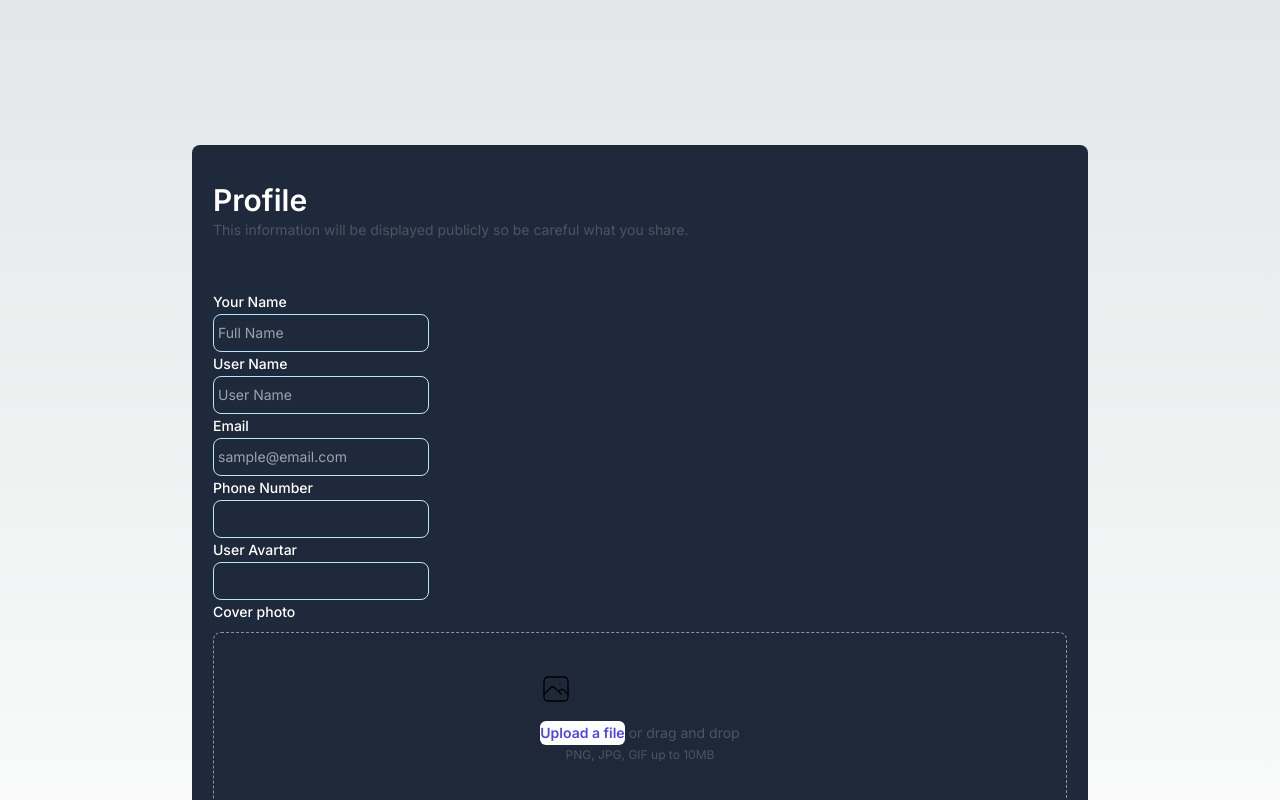
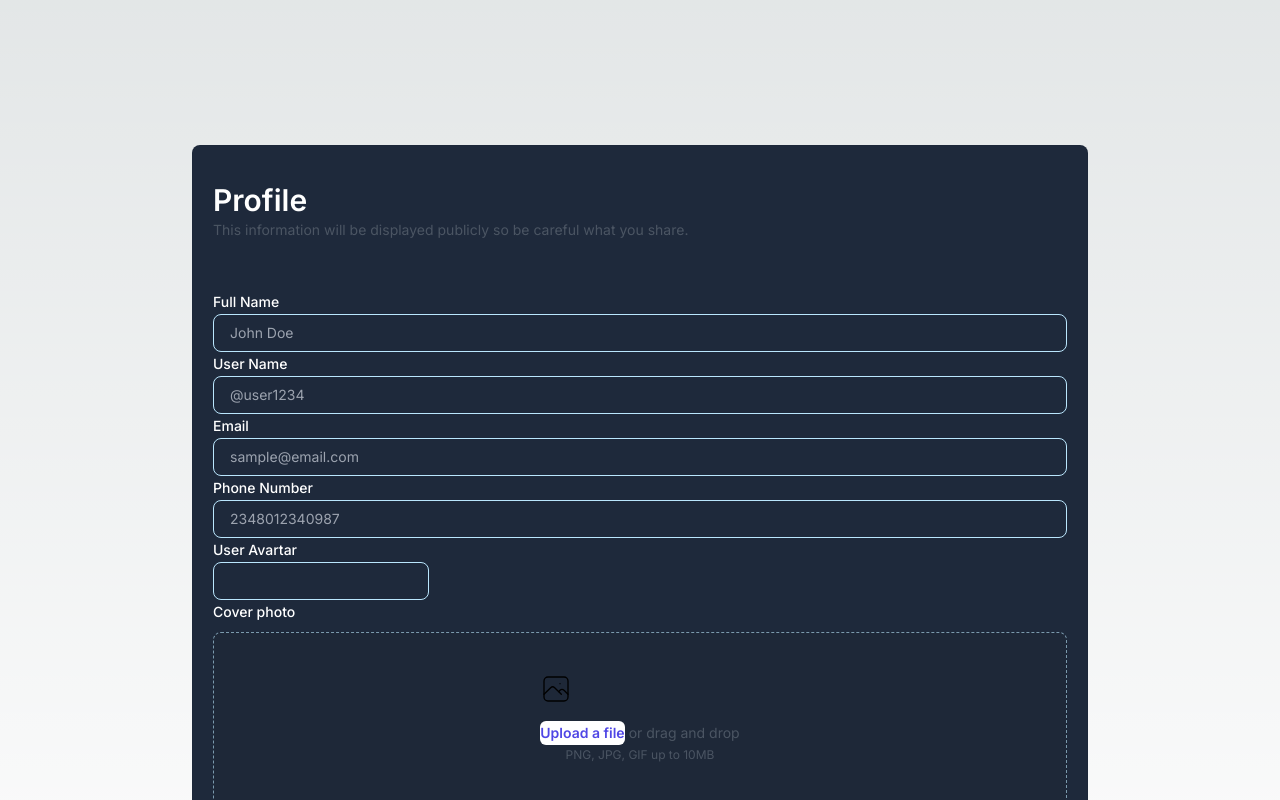
Before and after one commit to Adekoye-Adewale/supabase-data-storage, a Next.js app: page /profile-page in a window 1280 px wide. Shown: the part 487-1287 px from the top of the page. Built offline with nearby package versions, Linux system fonts and the light colour scheme; no server answers.

Commit message:
Update page.jsx

```diff
--- a/src/app/profile-page/page.jsx
+++ b/src/app/profile-page/page.jsx
@@ -54,13 +54,13 @@ export default function ProfilePage() {
                             htmlFor="name"
                             className="block text-sm font-medium leading-6 text-white"
                         >
-                            Your Name
+                            Full Name
                         </label>
                         <input
                             type="text"
                             name="name"
-                            placeholder="Full Name"
-                            className="block flex-1 rounded-lg border-solid border border-sky-200 bg-transparent py-1.5 pl-1 text-gray-900 placeholder:text-gray-400 focus:ring-0 sm:text-sm sm:leading-6" />
+                            placeholder="John Doe"
+                            className="block w-full rounded-lg border-solid border border-sky-200 bg-transparent py-1.5 pl-4 text-gray-900 placeholder:text-gray-400 focus:ring-0 sm:text-sm sm:leading-6" />
                     </span>
 
                     <span>
@@ -73,31 +73,66 @@ export default function ProfilePage() {
                         <input
                             type="text"
                             name="userName"
-                            placeholder="User Name"
-                            className="block flex-1 rounded-lg border-solid border border-sky-200 bg-transparent py-1.5 pl-1 text-gray-900 placeholder:text-gray-400 focus:ring-0 sm:text-sm sm:leading-6"
+                            placeholder="@user1234"
+                            className="block w-full rounded-lg border-solid border border-sky-200 bg-transparent py-1.5 pl-4 text-gray-900 placeholder:text-gray-400 focus:ring-0 sm:text-sm sm:leading-6"
                         />
                     </span>
 
                     <span>
-                        <label htmlFor="email" className="block text-sm font-medium leading-6 text-white">Email</label>
-                        <input type="email" name="email" placeholder="sample@email.com" className="block flex-1 rounded-lg border-solid border border-sky-200 bg-transparent py-1.5 pl-1 text-gray-900 placeholder:text-gray-400 focus:ring-0 sm:text-sm sm:leading-6" />
+                        <label
+                            htmlFor="email"
+                            className="block text-sm font-medium leading-6 text-white"
+                        >
+                            Email
+                        </label>
+                        <input
+                            type="email"
+                            name="email"
+                            placeholder="sample@email.com"
+                            className="block w-full rounded-lg border-solid border border-sky-200 bg-transparent py-1.5 pl-4 text-gray-900 placeholder:text-gray-400 focus:ring-0 sm:text-sm sm:leading-6"
+                        />
                     </span>
 
                     <span>
-                        <label htmlFor="phoneNumber" className="block text-sm font-medium leading-6 text-white">Phone Number</label>
-                        <input type="tel" name="phoneNumber" id="phoneNumber" className="block flex-1 rounded-lg border-solid border border-sky-200 bg-transparent py-1.5 pl-1 text-gray-900 placeholder:text-gray-400 focus:ring-0 sm:text-sm sm:leading-6" />
+                        <label
+                            htmlFor="phoneNumber"
+                            className="block text-sm font-medium leading-6 text-white"
+                        >
+                            Phone Number
+                        </label>
+                        <input
+                            type="tel"
+                            name="phoneNumber"
+                            placeholder="2348012340987"
+                            id="phoneNumber"
+                            className="block w-full rounded-lg border-solid border border-sky-200 bg-transparent py-1.5 pl-4 text-gray-900 placeholder:text-gray-400 focus:ring-0 sm:text-sm sm:leading-6"
+                        />
                     </span>
 
                     <span>
-                        <label htmlFor="userAvartar" className="block text-sm font-medium leading-6 text-white">User Avartar</label>
-                        <input type="url" name="userAvartar" id="userAvartar" className="block flex-1 rounded-lg border-solid border border-sky-200 bg-transparent py-1.5 pl-1 text-gray-900 placeholder:text-gray-400 focus:ring-0 sm:text-sm sm:leading-6" />
+                        <label
+                            htmlFor="userAvartar"
+                            className="block text-sm font-medium leading-6 text-white"
+                        >
+                            User Avartar
+                        </label>
+                        <input
+                            type="url"
+                            name="userAvartar"
+                            id="userAvartar"
+                            className="block rounded-lg border-solid border border-sky-200 bg-transparent py-1.5 pl-1 text-gray-900 placeholder:text-gray-400 focus:ring-0 sm:text-sm sm:leading-6"
+                        />
                     </span>
 
                     <div className="col-span-full">
-                        <label htmlFor="cover-photo" className="block text-sm font-medium leading-6 text-white">
+                        <label
+                            htmlFor="cover-photo"
+                            className="block text-sm font-medium leading-6 text-white">
                             Cover photo
                         </label>
-                        <div className="mt-2 flex justify-center rounded-lg border border-dashed border-sky-200/60 bg-gray-800/50 px-6 py-10">
+                        <div
+                            className="mt-2 flex justify-center rounded-lg border border-dashed border-sky-200/60 bg-gray-800/50 px-6 py-10"
+                        >
                             <div className="text-center">
                                 <PhotoIcon />
                                 <div className="mt-4 flex text-sm leading-6 text-gray-600">
@@ -106,7 +141,12 @@ export default function ProfilePage() {
                                         className="relative cursor-pointer rounded-md bg-white font-semibold text-indigo-600 focus-within:outline-none focus-within:ring-2 focus-within:ring-indigo-600 focus-within:ring-offset-2 hover:text-indigo-500"
                                     >
                                         <span>Upload a file</span>
-                                        <input id="file-upload" name="file-upload" type="file" className="sr-only" />
+                                        <input
+                                            id="file-upload"
+                                            name="file-upload"
+                                            type="file"
+                                            className="sr-only"
+                                        />
                                     </label>
                                     <p className="pl-1">or drag and drop</p>
                                 </div>
```
